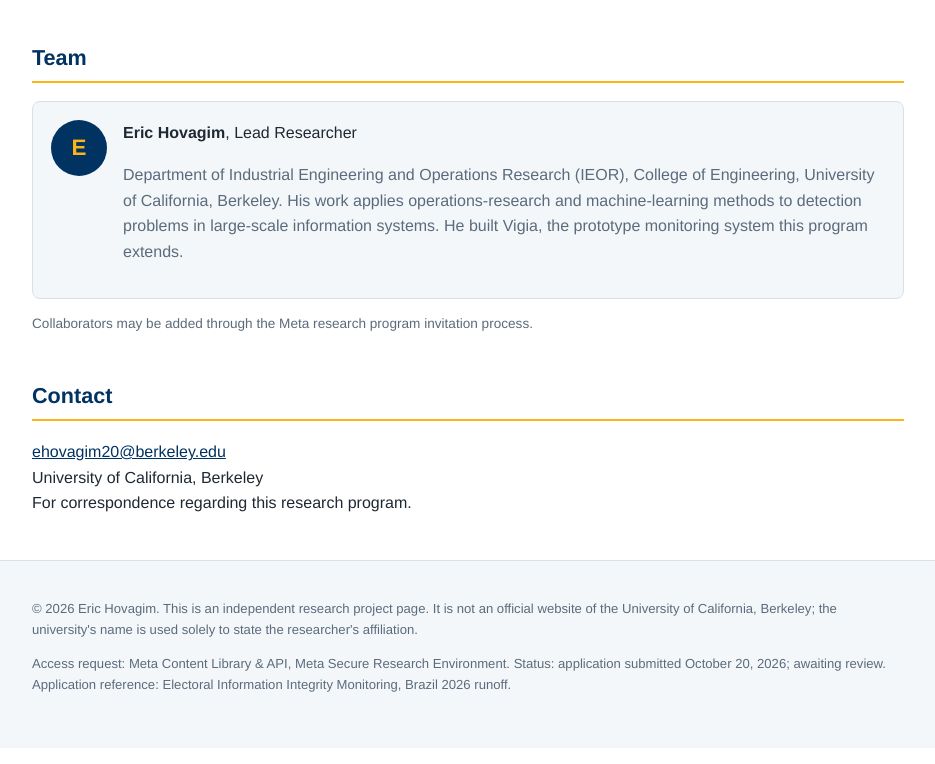
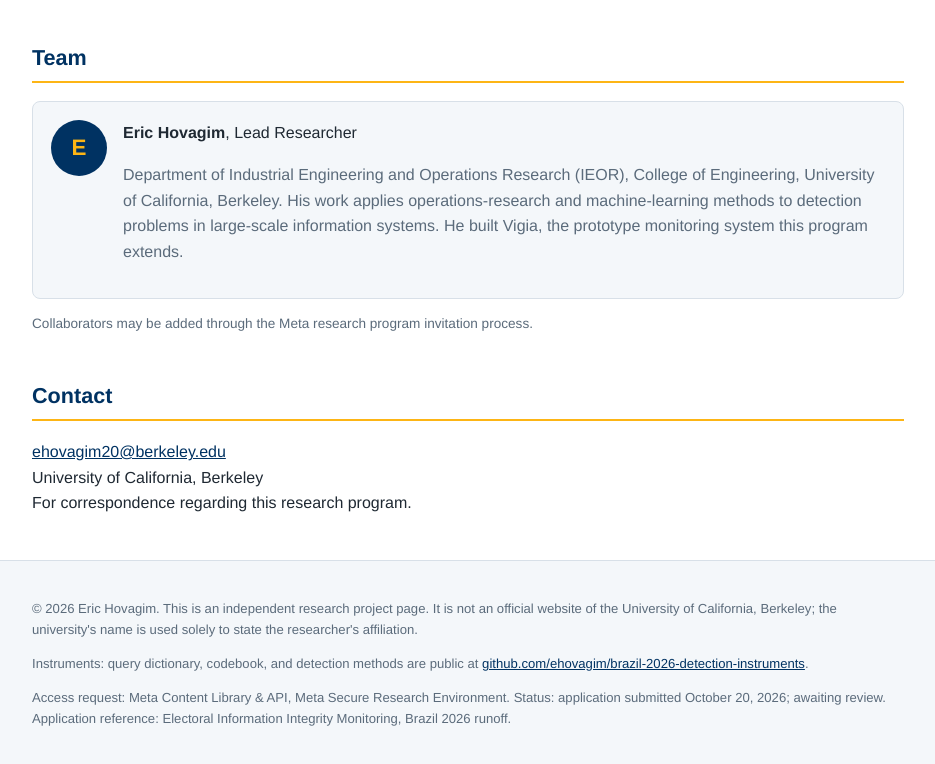
Before and after one commit to ehovagim/electoral-integrity-monitoring, a website built with Vite: page index.html in a window 1280 px wide. Shown: the part 2393-3157 px from the top of the page, without its empty margins (172-1107 px from the left). Built offline with nearby package versions, Linux system fonts and the light colour scheme.

Commit message:
Link public instruments repo in footer

```diff
--- a/index.html
+++ b/index.html
@@ -189,6 +189,10 @@
           state the researcher's affiliation.
         </p>
         <p>
+          Instruments: query dictionary, codebook, and detection methods are public at
+          <a href="https://github.com/ehovagim/brazil-2026-detection-instruments">github.com/ehovagim/brazil-2026-detection-instruments</a>.
+        </p>
+        <p>
           Access request: Meta Content Library &amp; API, Meta Secure Research Environment.
           Status: application submitted October 20, 2026; awaiting review.
           Application reference: Electoral Information Integrity Monitoring, Brazil 2026 runoff.
```
